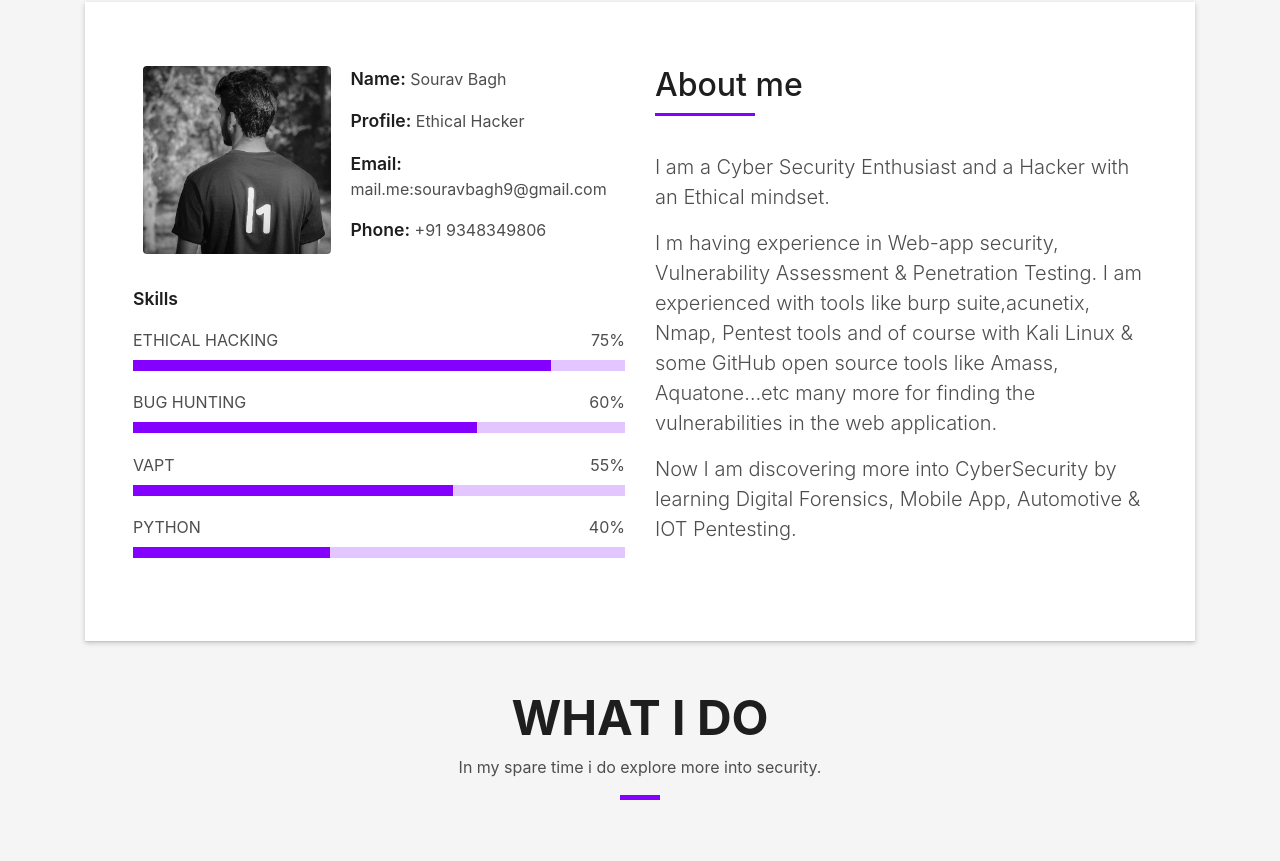
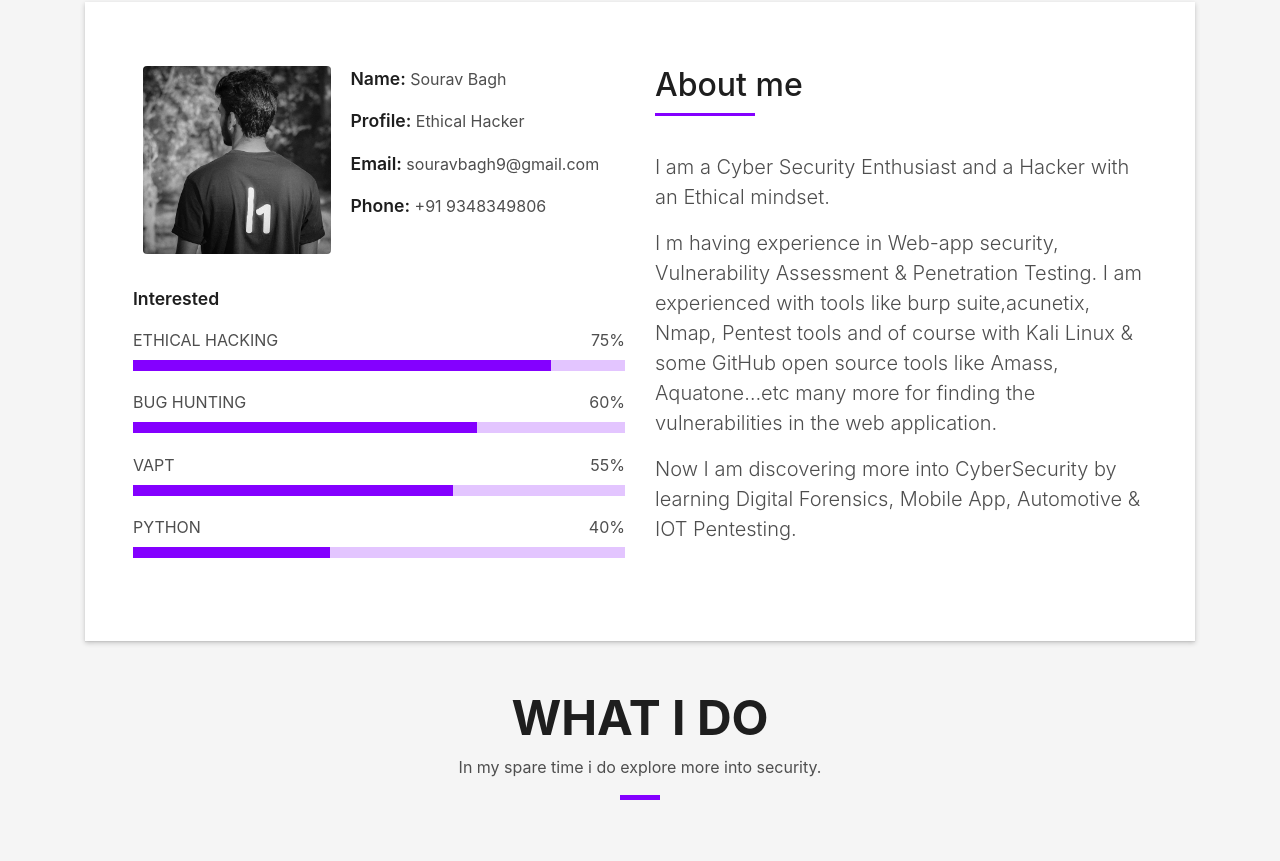
Before and after one commit to iRootDesigner/souravsec.github.io, a plain HTML site: page index.html in a window 1280 px wide. Shown: the part 862-1723 px from the top of the page. Drawn offline with Linux system fonts and the light colour scheme; files whose address does not match are found by name.

Commit message:
Update index.html

```diff
--- a/index.html
+++ b/index.html
@@ -103,13 +103,13 @@
                     <div class="about-info">
                       <p><span class="title-s">Name: </span> <span>Sourav Bagh</span></p>
                       <p><span class="title-s">Profile: </span> <span>Ethical Hacker</span></p>
-                      <p><span class="title-s">Email: </span> <span>mail.me:souravbagh9@gmail.com</span></p>
+                      <p><span class="title-s">Email: </span> <span>souravbagh9@gmail.com</span></p>
                       <p><span class="title-s">Phone: </span> <span>+91 9348349806</span></p>
                     </div>
                   </div>
                 </div>
                 <div class="skill-mf">
-                  <p class="title-s">Skills</p>
+                  <p class="title-s">Interested</p>
                   <span>ETHICAL HACKING</span> <span class="pull-right">75%</span>
                   <div class="progress">
                     <div class="progress-bar" role="progressbar" style="width: 85%;" aria-valuenow="85" aria-valuemin="0"
```
